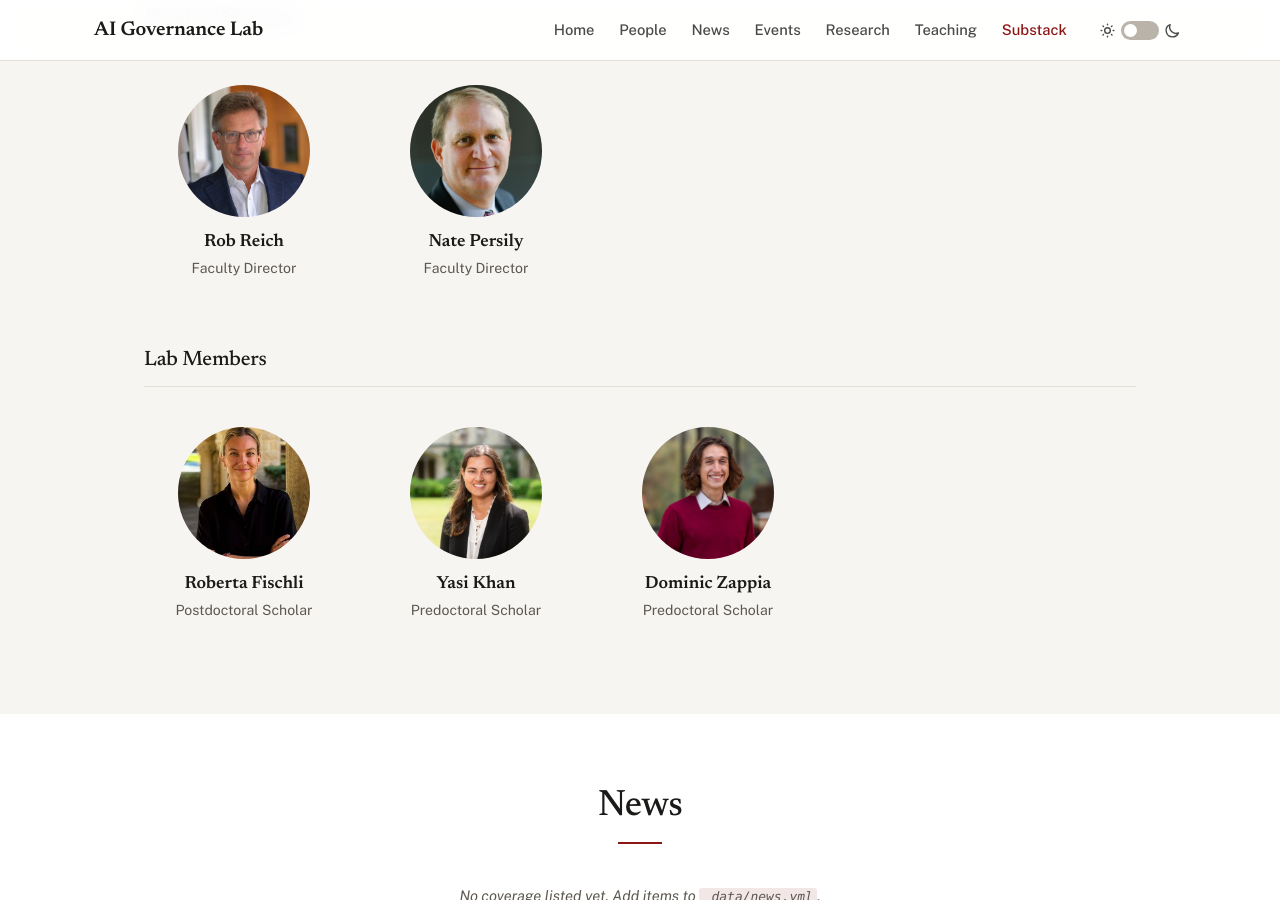
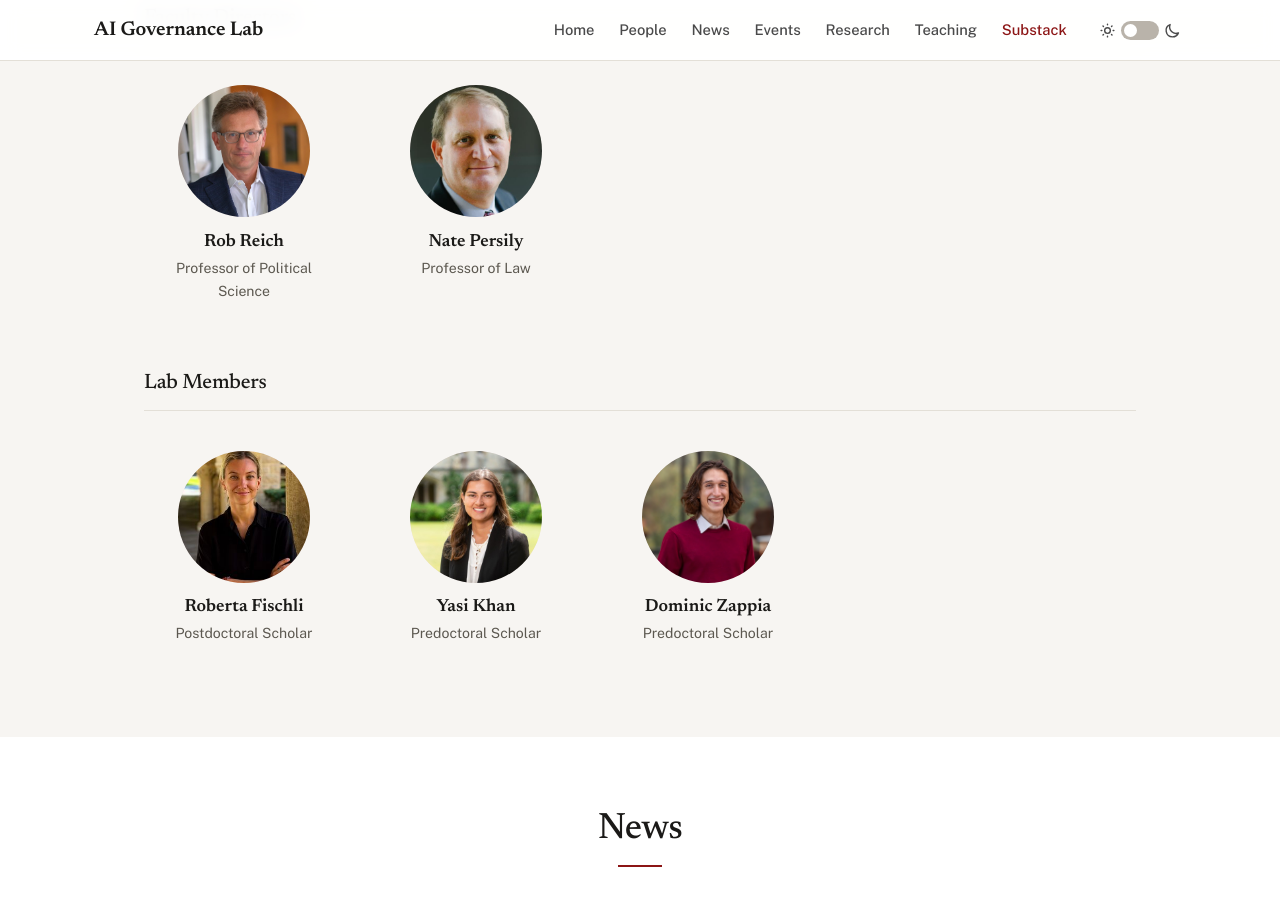
Before and after one commit to aigovlab/lab-website, a Jekyll site: the page built from index.html, in a window 1280 px wide and 900 px high, scrolled down 1408 px. Built offline with Jekyll 4.4.1, drawn with Linux system fonts in a browser that asks for light colours.

Commit message:
Show the faculty directors' professorships on their cards
The cards read "Faculty Director" directly under a heading that says
"Faculty Directors", so the line was spending itself on something the
reader already had. It now carries the professorship instead.

Shortened rather than the full endowed chairs: at the 200px card width
"McGregor-Girand Professor of Social Ethics of Science and Technology"
wraps to four lines and leaves the two faculty cards badly uneven.

Co-Authored-By: Claude Opus 5 (1M context) <noreply@anthropic.com>

```diff
--- a/_data/people.yml
+++ b/_data/people.yml
@@ -4,7 +4,9 @@
 #   name           displayed name
 #   last_name      the part of the name to alphabetize by; each group is sorted
 #                  by this, so it is required even when it looks redundant
-#   role           title shown under the name
+#   role           title shown under the name. For the faculty directors this
+#                  is their professorship, not their lab position — the
+#                  "Faculty Directors" group heading already says that.
 #   group          which section they appear in; see _data/people_groups.yml
 #                  (faculty | members | alumni)
 #   photo          filename inside assets/img/ — omit for a blank avatar circle
@@ -15,14 +17,14 @@
 
 - name: Rob Reich
   last_name: Reich
-  role: Faculty Director
+  role: Professor of Political Science
   group: faculty
   photo: rob-reich.jpg
   url: https://politicalscience.stanford.edu/people/rob-reich
 
 - name: Nate Persily
   last_name: Persily
-  role: Faculty Director
+  role: Professor of Law
   group: faculty
   photo: nate-persily.jpg
   url: https://law.stanford.edu/nathaniel-persily/
```
Also changed, not shown: README.md.
